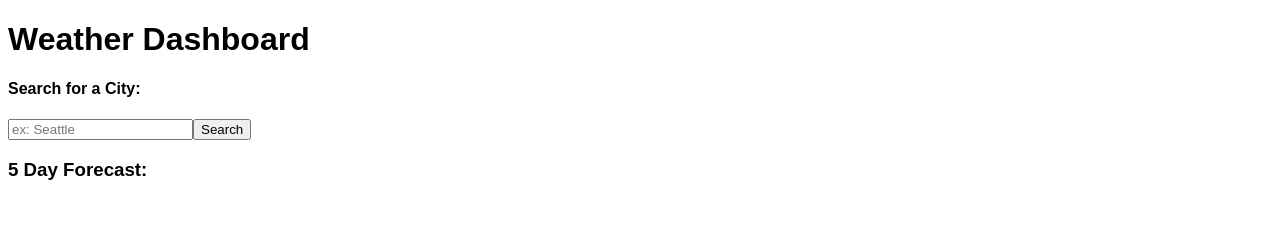
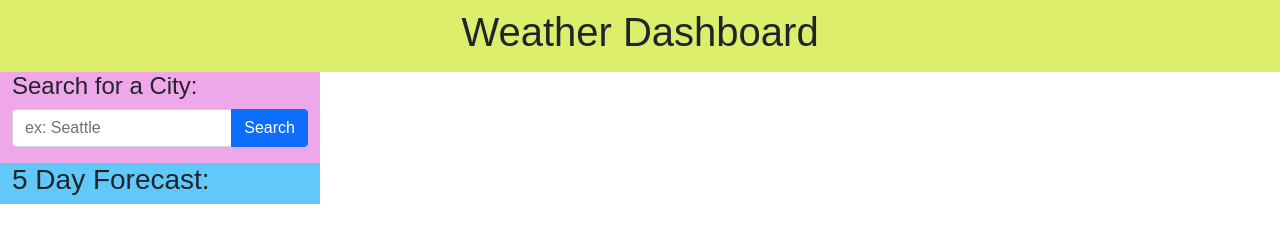
Before and after one commit to andreaginn/Weather-Dash, a plain HTML site: page index.html in a window 1280 px wide. Drawn offline with nearby package versions, Linux system fonts and the light colour scheme; no server answers.

Commit message:
began adding styling

```diff
--- a/assets/script.js
+++ b/assets/script.js
@@ -17,7 +17,7 @@
 function getWeather() {
     const apiKey = "c0e11bdb32749d04b1da3814d11f85ea";
     const city = document.getElementById("enter-city");
-    const apiUrl = "https://api.openweathermap.org/data/2.5/weather?q=${city}&appid=${API_KEY}";
+    const apiUrl = "https://api.openweathermap.org/data/2.5/weather?q=${city}&appid=${apiKey}";
 
 
     fetch(apiUrl)
--- a/assets/style.css
+++ b/assets/style.css
@@ -1,7 +1,18 @@
 * {
-    font-family:Arial, Helvetica, sans-serif;
+    font-family: Arial, Helvetica, sans-serif;
+
 }
 
-h1 {
+h1 {}
 
+.navbar {
+    background-color: rgb(220, 238, 107);
 }
+
+.fiveday {
+    background-color: rgb(96, 201, 250);
+}
+
+#search-result {
+    background-color: rgb(238, 168, 233);
+}
--- a/index.html
+++ b/index.html
@@ -3,6 +3,7 @@
 
 <head>
     <title>Weather Dash</title>
+    <link href="https://cdn.jsdelivr.net/npm/bootstrap@5.1.3/dist/css/bootstrap.min.css" rel="stylesheet" integrity="sha384-1BmE4kWBq78iYhFldvKuhfTAU6auU8tT94WrHftjDbrCEXSU1oBoqyl2QvZ6jIW3" crossorigin="anonymous">
     <link rel="stylesheet" href="assets/style.css">
 </head>
 
@@ -39,7 +40,7 @@
                         <div id="chosen-city" class="col-9">
                         </div>
                     </div>
-                    <div class="row">
+                    <div class="row fiveday">
                         <div class="col-12">
                             <h3>5 Day Forecast:</h3>
                         </div>
```
